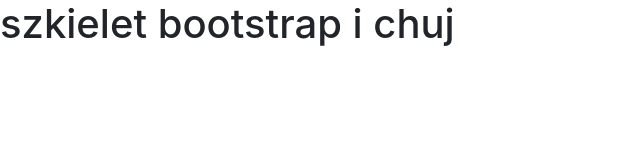
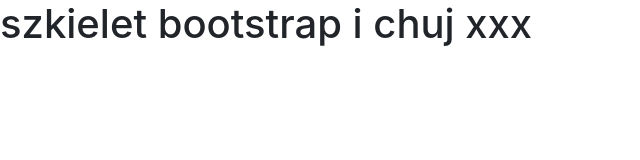
Before and after one commit to mateusz1986m/szkieletbootstrap, a plain HTML site: page index.html in a window 1280 px wide. Shown: the whole page, without its empty margins (0-640 px from the left). Drawn offline with nearby package versions, Linux system fonts and the light colour scheme.

Commit message:
change h1

```diff
--- a/index.html
+++ b/index.html
@@ -9,7 +9,7 @@
 	<link rel="stylesheet" href="css/bootstrap.min.css">
 </head>
 <body>
-	<h1>szkielet bootstrap i chuj</h1>
+	<h1>szkielet bootstrap i chuj xxx</h1>
 		<script src="https://code.jquery.com/jquery-3.3.1.slim.min.js" integrity="sha384-q8i/X+965DzO0rT7abK41JStQIAqVgRVzpbzo5smXKp4YfRvH+8abtTE1Pi6jizo" crossorigin="anonymous"></script>
 		<script src="https://cdnjs.cloudflare.com/ajax/libs/popper.js/1.14.3/umd/popper.min.js" integrity="sha384-ZMP7rVo3mIykV+2+9J3UJ46jBk0WLaUAdn689aCwoqbBJiSnjAK/l8WvCWPIPm49" crossorigin="anonymous"></script>
 		<script src="js/bootstrap.min.js"></script>
```
